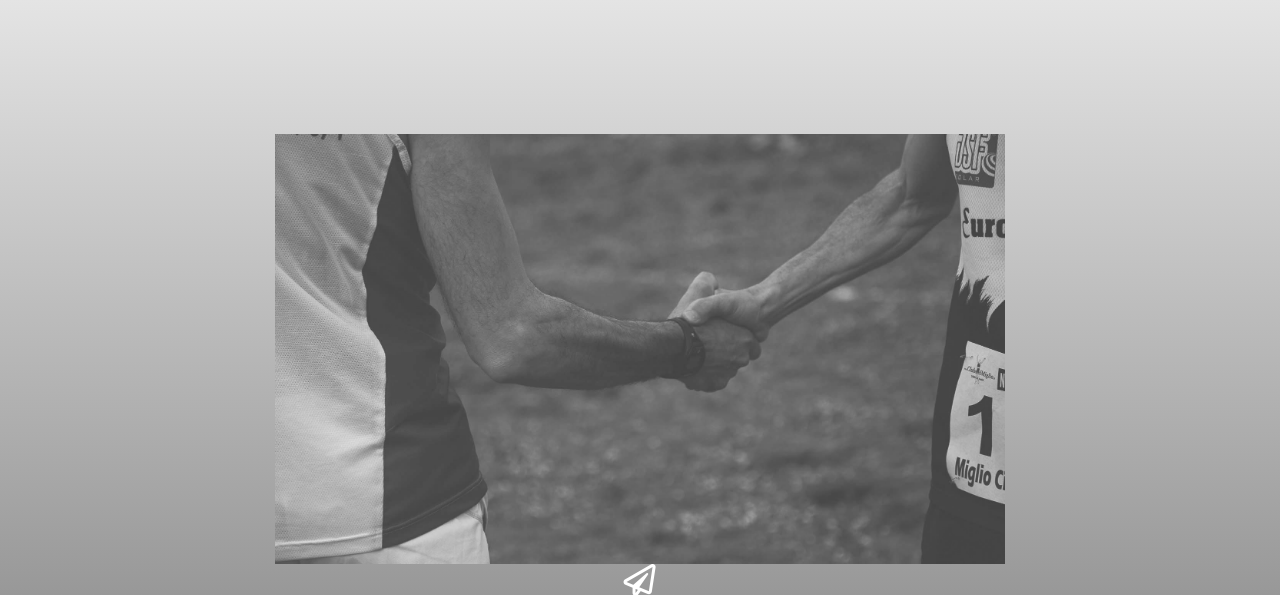
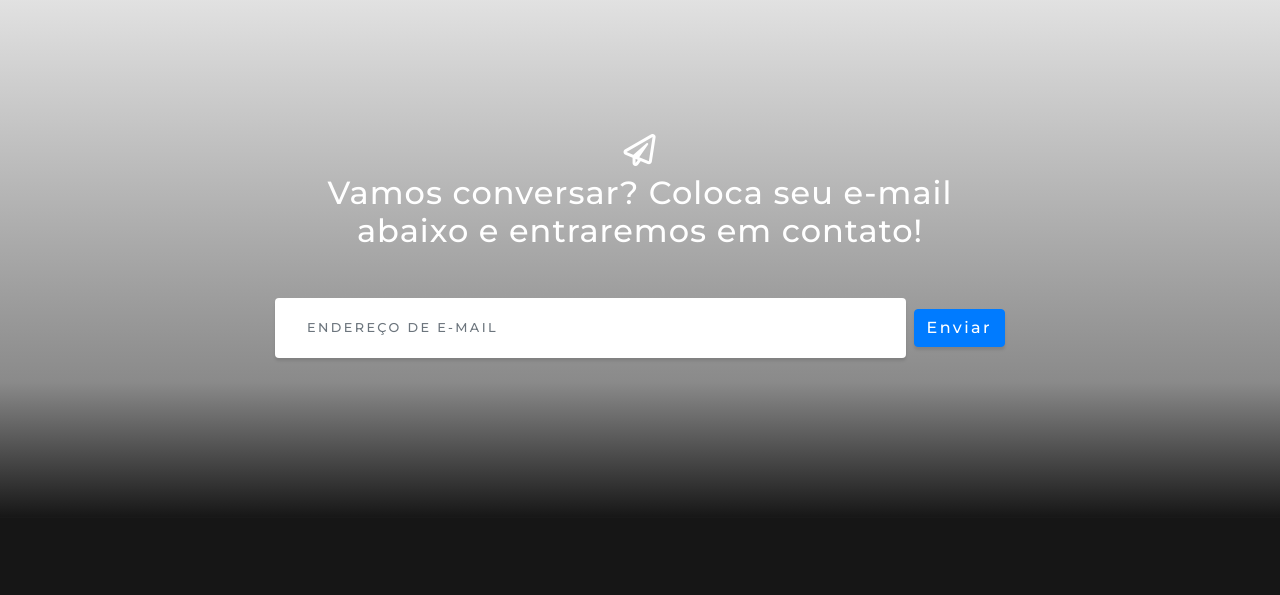
Before and after one commit to gm-compliance/gm-compliance.github.io, a website with bundled scripts: page index.html in a window 1280 px wide. Shown: the part 4560-5155 px from the top of the page. Built offline with nearby package versions, Linux system fonts and the light colour scheme; files whose address does not match are found by name.

Commit message:
Update index.html

```diff
--- a/index.html
+++ b/index.html
@@ -191,7 +191,6 @@
     <div class="container">
       <div class="row">
         <div class="col-md-10 col-lg-8 mx-auto text-center">
-          <img class="img-fluid" src="img/bg-signup.JPG" alt="">
           <i class="far fa-paper-plane fa-2x mb-2 text-white"></i>
           <h2 class="text-white mb-5" id="conversar">Vamos conversar? Coloca seu e-mail abaixo e entraremos em contato!</h2>
 
```
